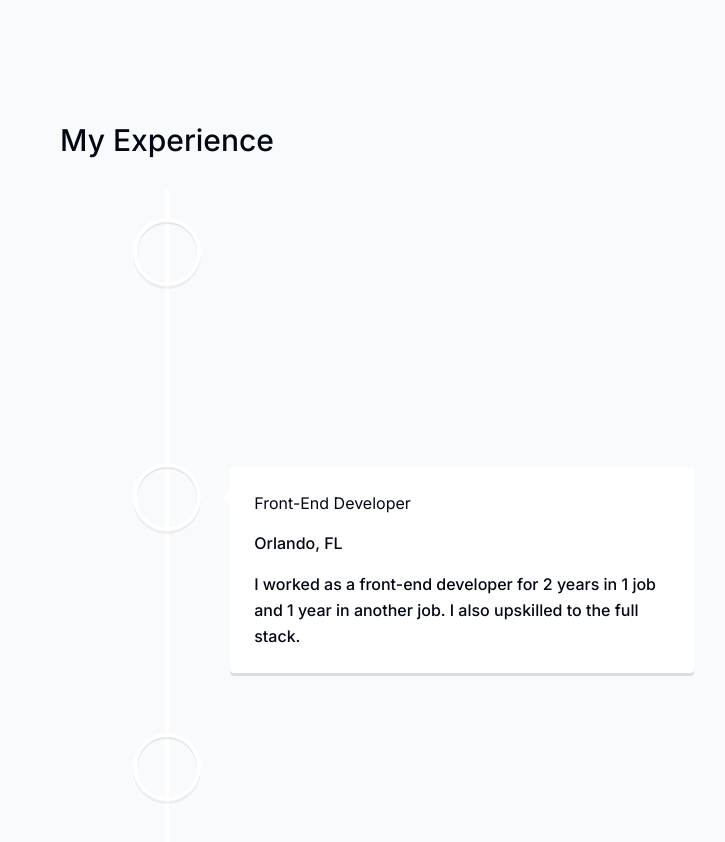
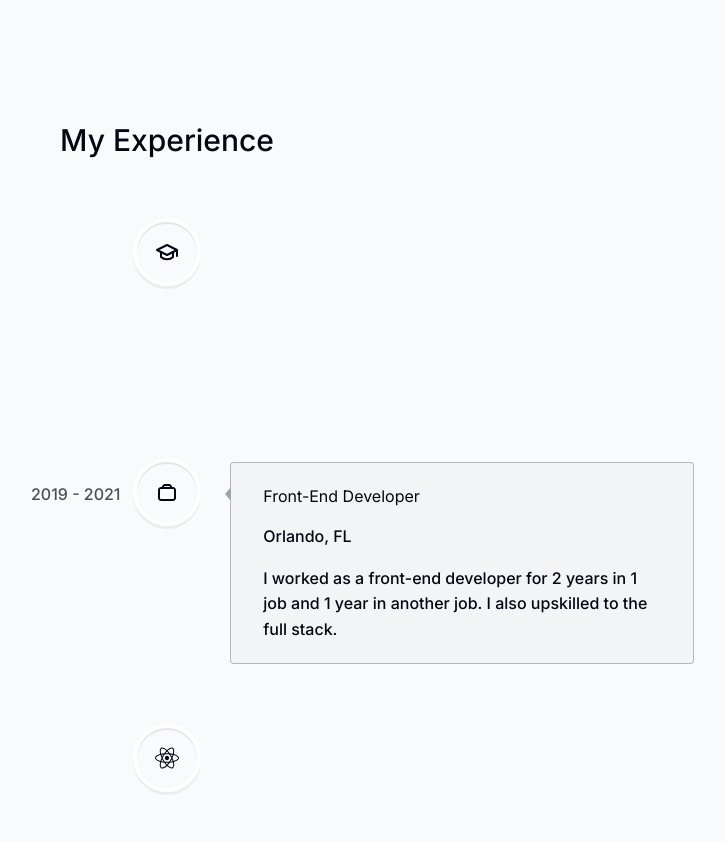
Before and after one commit to HadzhieV777/portfolio, a Next.js app: page / in a window 1280 px wide. Shown: the part 2460-3302 px from the top of the page, without its empty margins (473-1198 px from the left). Built offline with nearby package versions, Linux system fonts and the light colour scheme.

Commit message:
Styling experiences section

```diff
--- a/components/Experience.tsx
+++ b/components/Experience.tsx
@@ -15,17 +15,26 @@ export default function Experience() {
   const { ref } = useSectionInView("Experience");
 
   return (
-    <section
-      id="experience"
-      ref={ref}
-    //   className="mb-28 max-w-[53rem] scroll-mt-28 text-center sm:mb-40"
-    >
+    <section id="experience" ref={ref} className="scroll-mt-28 mb-28 sm:mb-40">
       <SectionHeading>My Experience</SectionHeading>
 
-      <VerticalTimeline>
+      <VerticalTimeline lineColor="">
         {experiencesData.map((item, index) => (
           <React.Fragment key={index}>
-            <VerticalTimelineElement>
+            <VerticalTimelineElement
+              contentStyle={{
+                background: "#f3f4f6",
+                boxShadow: "none",
+                border: "1px solid rgba(0, 0, 0, 0.25)",
+                textAlign: "left",
+                padding: "1.3rem 2rem",
+              }}
+              contentArrowStyle={{
+                borderRight: "0.4rem solid #9ca3af",
+              }}
+              date={item.date}
+              icon={item.icon}
+            >
                 <h3>{item.title}</h3>
                 <p>{item.location}</p>
                 <p>{item.description}</p>
```
